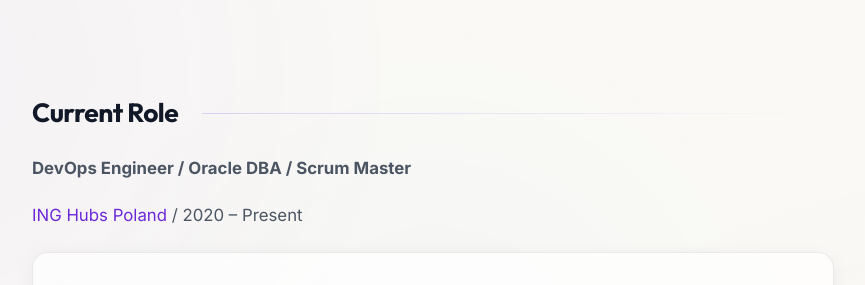
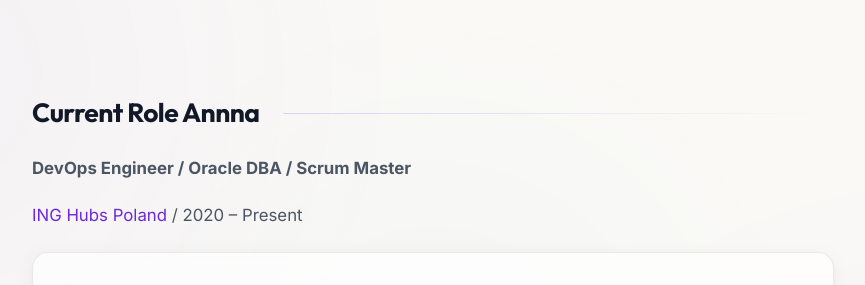
Before and after one commit to dsmenov/dsmenov.github.io, a Jekyll site: the page built from cv.md, in a window 1280 px wide and 900 px high, scrolled down 797 px. Shown: the part 164-449 px from the top of the window, without its empty margins (207-1072 px from the left). Built offline with Jekyll 4.4.1, drawn with Linux system fonts in a browser that asks for light colours; our own code applies the rules of GitHub Pages for plain Markdown files.

Commit message:
docs: update header in cv.md to reflect current role designation

```diff
--- a/cv.md
+++ b/cv.md
@@ -36,7 +36,7 @@ I’m not just managing pipelines; I’m building infrastructure that supports o
 
 <br>
 
-## Current Role
+## Current Role Annna
 
 **DevOps Engineer / Oracle DBA / Scrum Master**
 
```
